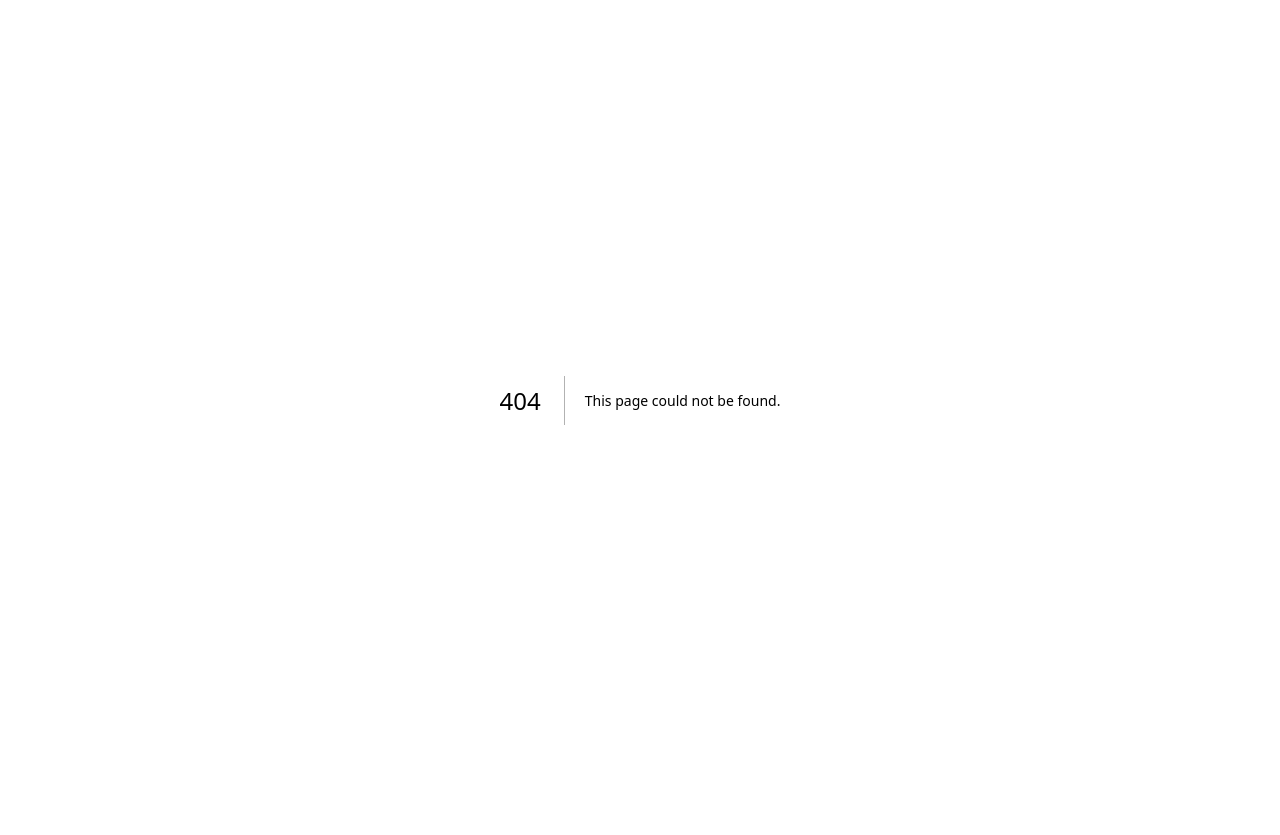
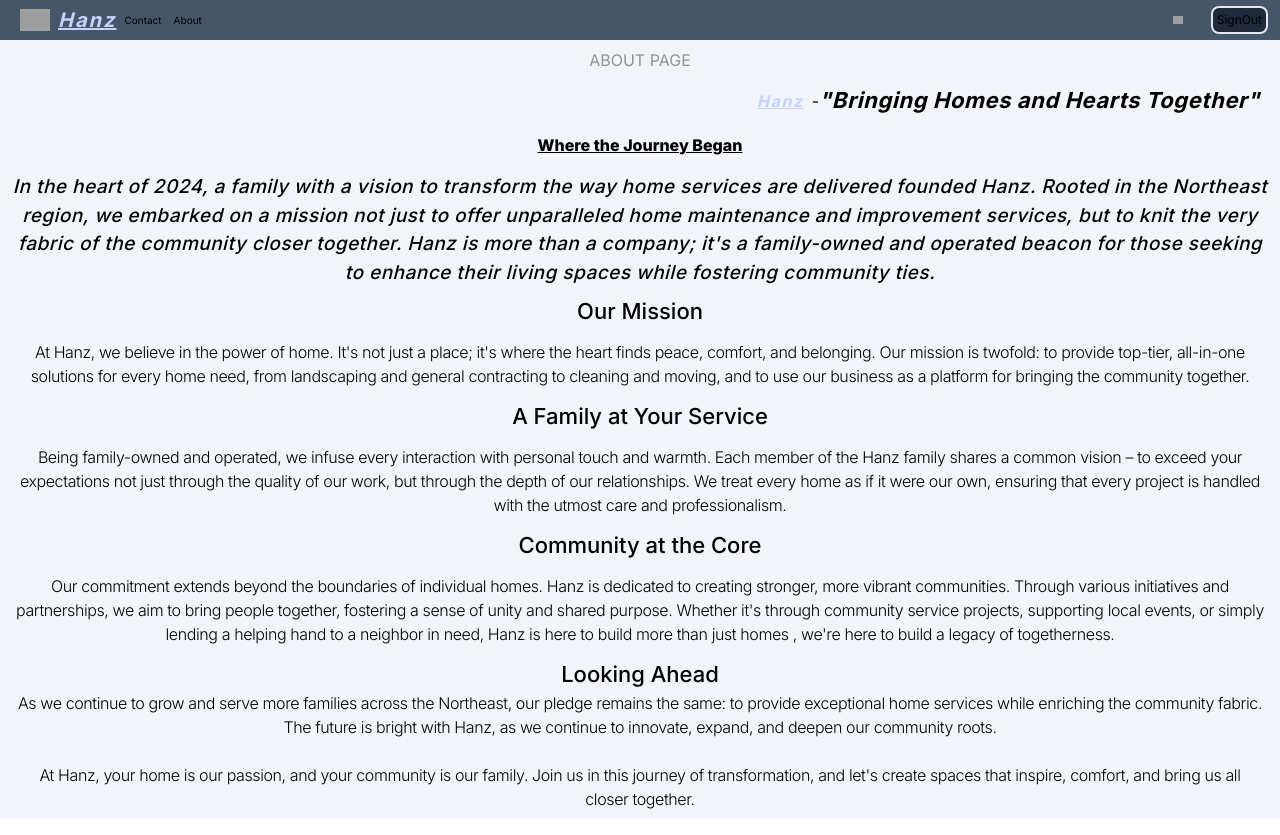
Before and after one commit to 00gigs/gig-commerce, a Next.js app: page /About in a window 1280 px wide. Before the commit this address had no page. Before the commit the page ends 800 px from the top, so only its background shows below. Built offline with nearby package versions, Linux system fonts and the light colour scheme; no server answers; grey boxes are pictures that could not be loaded.

Commit message:
fixed hydration errros on home page

```diff
--- /dev/null
+++ b/app/About/page.js
@@ -0,0 +1,39 @@
+import React from 'react'
+import Navbar from '../component/Navbar'
+
+const page = () => {
+  return (
+    <div className="bg-slate-100 w-screen min-h-screen ">
+      <Navbar/>
+      <div className='text-black text-center'>
+        <h1 className='mt-2 opacity-40'>ABOUT PAGE</h1>
+      <div className='mt-3 flex justify-end mr-5'>{/**headBanner  */}
+      <div className='flex items-center gap-2'>
+      <p className="italic underline text-indigo-200 font-bold tracking-widest">Hanz</p> -
+      </div>
+          <h1 className=" flex text-[22px] font-bold italic tracking-wide"> "Bringing Homes and Hearts Together"</h1>
+        </div>{/**headBanner  */}
+        <div className="m-3">{/**text content  */}
+        <p className='m-4 font-extrabold underline'>Where the Journey Began</p>
+          <p className="font-medium text-[19px] italic tracking-wide">In the heart of 2024, a family with a vision to transform the way home services are delivered founded Hanz. Rooted in the Northeast region, we embarked on a mission not just to offer unparalleled home maintenance and improvement services, but to knit the very fabric of the community closer together. Hanz is more than a company; it's a family-owned and operated beacon for those seeking to enhance their living spaces while fostering community ties.</p>
+          <h1 className="font-medium text-[22px] mt-2 ">Our Mission</h1>
+
+          <p className="font-light text-p[18px] tracking-tight my-3">At Hanz, we believe in the power of home. It's not just a place; it's where the heart finds peace, comfort, and belonging. Our mission is twofold: to provide top-tier, all-in-one solutions for every home need, from landscaping and general contracting to cleaning and moving, and to use our business as a platform for bringing the community together.</p>
+          <h1 className="font-medium text-[22px] mt-2 ">A Family at Your Service</h1>
+          <p className="font-light text-p[18px] tracking-tight my-3">Being family-owned and operated, we infuse every interaction with personal touch and warmth. Each member of the Hanz family shares a common vision – to exceed your expectations not just through the quality of our work, but through the depth of our relationships. We treat every home as if it were our own, ensuring that every project is handled with the utmost care and professionalism.</p>
+          <h1 className="font-medium text-[22px] mt-2 ">Community at the Core</h1>
+
+          <p className="font-light text-p[18px] tracking-tight my-3">Our commitment extends beyond the boundaries of individual homes. Hanz is dedicated to creating stronger, more vibrant communities. Through various initiatives and partnerships, we aim to bring people together, fostering a sense of unity and shared purpose. Whether it's through community service projects, supporting local events, or simply lending a helping hand to a neighbor in need, Hanz is here to build more than just homes , we're here to build a legacy of togetherness.</p>
+          <h1 className="font-medium text-[22px] mt-2 ">Looking Ahead</h1>
+          <p className="font-light text-p[18px] tracking-tight">As we continue to grow and serve more families across the Northeast, our pledge remains the same: to provide exceptional home services while enriching the community fabric. The future is bright with Hanz, as we continue to innovate, expand, and deepen our community roots.</p>
+        </div>{/**text content  */}
+        <div className="p-2 m-4 space-y-4">
+
+          <p  className="font-light text-p[18px] tracking-tight">At Hanz, your home is our passion, and your community is our family. Join us in this journey of transformation, and let's create spaces that inspire, comfort, and bring us all closer together.</p>
+        </div>
+      </div>
+    </div>
+  )
+}
+
+export default page
--- /dev/null
+++ b/app/Contact/page.js
@@ -0,0 +1,21 @@
+import React from 'react'
+import Navbar from '../component/Navbar'
+
+const page = () => {
+  return (
+    <div className="bg-slate-100 w-screen min-h-screen ">
+      <Navbar/>
+      <div className=' text-black text-center'>
+       <div className=''>
+       Contact us today 📞
+        </div>
+        <div>
+            <h1>Leave us with comments , reviews , feedback here!</h1>
+            <textarea/>
+        </div>
+      </div>
+    </div>
+  )
+}
+
+export default page
--- a/app/page.js
+++ b/app/page.js
@@ -1,3 +1,4 @@
+'use client'
 import Navbar from "./component/Navbar";
 import Link from 'next/link';
 export default function Home() {
@@ -7,7 +8,10 @@ export default function Home() {
       <Navbar />
       <div className="grid text-center min-h-screen  text-black bg-slate-100 mx-6 p-2 border-4">  {/**content whole */}
         <div>{/**headBanner  */}
-          <h1 className="text-[22px] font-bold italic tracking-wide"><p className="italic underline text-indigo-200 font-bold tracking-widest">Hanz</p>`Your Premier All-In-One Home 🏡 Solutions Provider`</h1>
+          <div className="text-[22px] font-bold italic tracking-wide">
+            <h2 className="italic underline text-indigo-200 font-bold tracking-widest">Hanz</h2>
+            `Your Premier All-In-One Home 🏡 Solutions Provider`
+            </div>
         </div>{/**headBanner  */}
         <div className="flex justify-center">
       <Link href='/Booking' className=" p-3 flex justify-center bg-green-200 rounded-xl shadow-xl font-bold w-1/3  m-3 duration-200 hover:bg-green-400 hover:text-green-100 hover:font-extrabold" > "BOOK TODAY" </Link>
@@ -25,41 +29,34 @@ export default function Home() {
           <h1 className="font-bold text-[22px] mt-2 underline">Move with Confidence with Hanz Moving Services</h1>
           <p className="font-light text-p[18px] tracking-tight">Relocating can be stressful, but with Hanz's moving services, you can enjoy a smooth and worry-free transition. Our team of expert movers is ready to handle every aspect of your move, from packing and loading to transportation and setup in your new space. Check out our Moving page for more information on how we can support your next move.</p>
         </div>{/**text content  */}
-        <div className="flex justify-end gap-4"> {/**table  */}
-          <table className="border-4 border-black m-4">
+        <div className="flex justify-end gap-4">
+      <table className="border-4 border-black m-4">{/**Table */}
+        <thead>
           <tr className="border-4 border-black">
             <th className="border-r-4 border-black">Services</th>
             <th>Results</th>
           </tr>
+        </thead>
+        <tbody>
           <tr className="border-4 border-black">
             <td className="border-r-4 border-black">Landscaping</td>
-              <td>
-                Transform your outdoor space into a personal oasis with Hanz's
-                landscaping services.
-              </td>
+            <td>Transform your outdoor space into a personal oasis with Hanz's landscaping services.</td>
           </tr>
           <tr className="border-4 border-black">
-              <td className="border-r-4 border-black">General Contracting </td>
-              <td>
-                Turn your construction and renovation ideas into reality with
-                precision and passion.
-              </td>
+            <td className="border-r-4 border-black">General Contracting</td>
+            <td>Turn your construction and renovation ideas into reality with precision and passion.</td>
           </tr>
           <tr className="border-4 border-black">
-              <td className="border-r-4 border-black">Cleaning Services </td>
-              <td>
-                Experience a cleaner, fresher home without lifting a finger.
-              </td>
+            <td className="border-r-4 border-black">Cleaning Services</td>
+            <td>Experience a cleaner, fresher home without lifting a finger.</td>
           </tr>
-            <tr>
-              <td className="border-r-4 border-black">Moving Services </td>
-              <td>
-                Relocate with ease and efficiency, thanks to Hanz's expert
-                moving solutions.
-              </td>
+          <tr className="border-4 border-black">
+            <td className="border-r-4 border-black">Moving Services</td>
+            <td>Relocate with ease and efficiency, thanks to Hanz's expert moving solutions.</td>
           </tr>
-          </table>
-        </div>  {/**table  */}
+        </tbody>
+      </table>{/**Table */}
+    </div>
         <div className="p-2 m-4 space-y-4">
         <p  className="font-light text-p[18px] tracking-tight">At Hanz, we understand the importance of finding a reliable partner for your home maintenance and improvement projects. Our platform serves as a bridge between you and the professional services you need, ensuring quality, efficiency, and satisfaction. Trust Hanz to take care of your property, so you can focus on enjoying your home to the fullest.</p>
         <img className='float-right w-52 h-48 object-cover mx-3 my-2 border-2 border-black rounded' src='https://img.freepik.com/free-photo/husband-wife-moving-new-apartment-together-unpacking-furniture-decorate-household-enjoying-relocation-after-buying-first-house-start-new-beginnings-celebrate-life-event_482257-49831.jpg?t=st=1710694409~exp=1710698009~hmac=55369a1b6542e48bcbbf2ddb3f84ab116557727bbda05370207c26a8d0d6e2cf&w=996'/>
@@ -69,7 +66,6 @@ export default function Home() {
       <Link href='/Booking' className=" p-3 flex justify-center bg-green-200 rounded-xl shadow-xl font-bold w-1/3  mb-8 duration-200 hover:bg-green-400 hover:text-green-100 hover:font-extrabold" > "BOOK TODAY" </Link>
       </div>
       </div>
-
       {/**homepage whole */}
     </div>
   );
```
Lines whose indentation alone changed are shown as unchanged.
